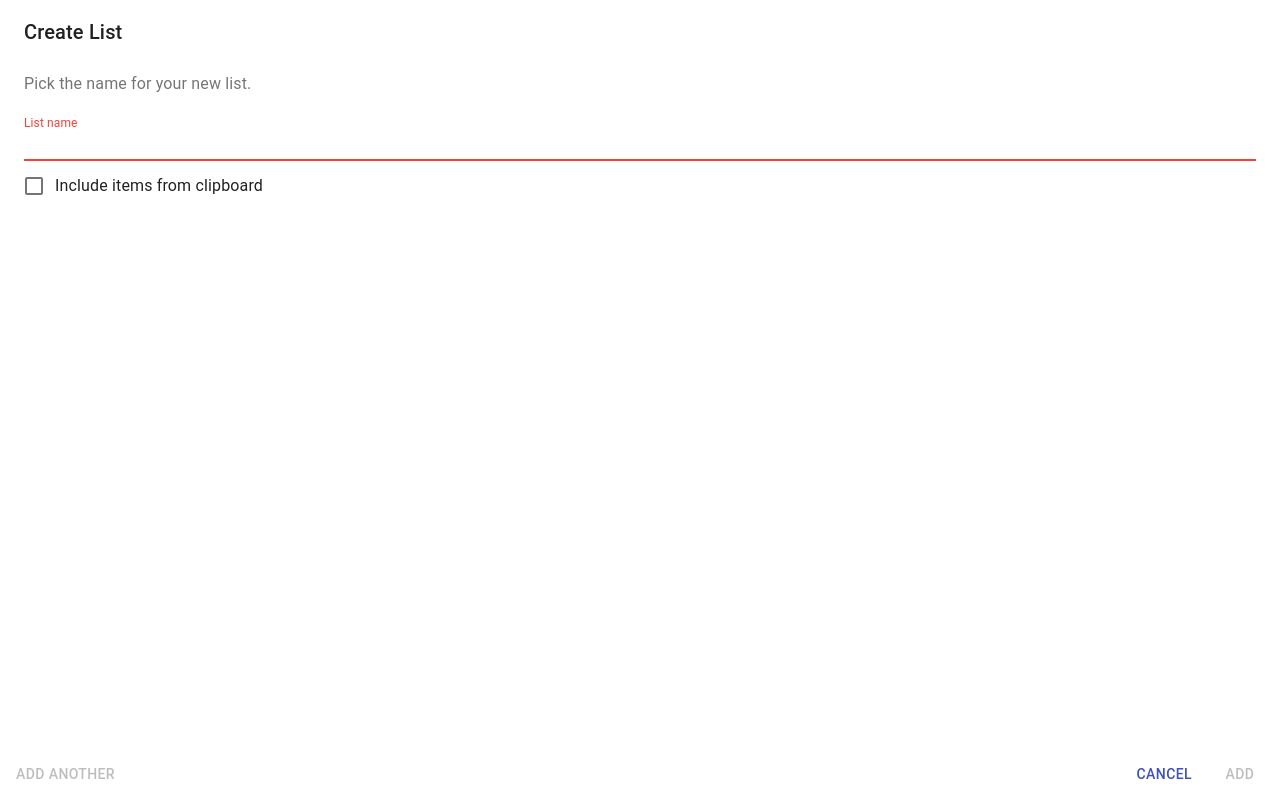
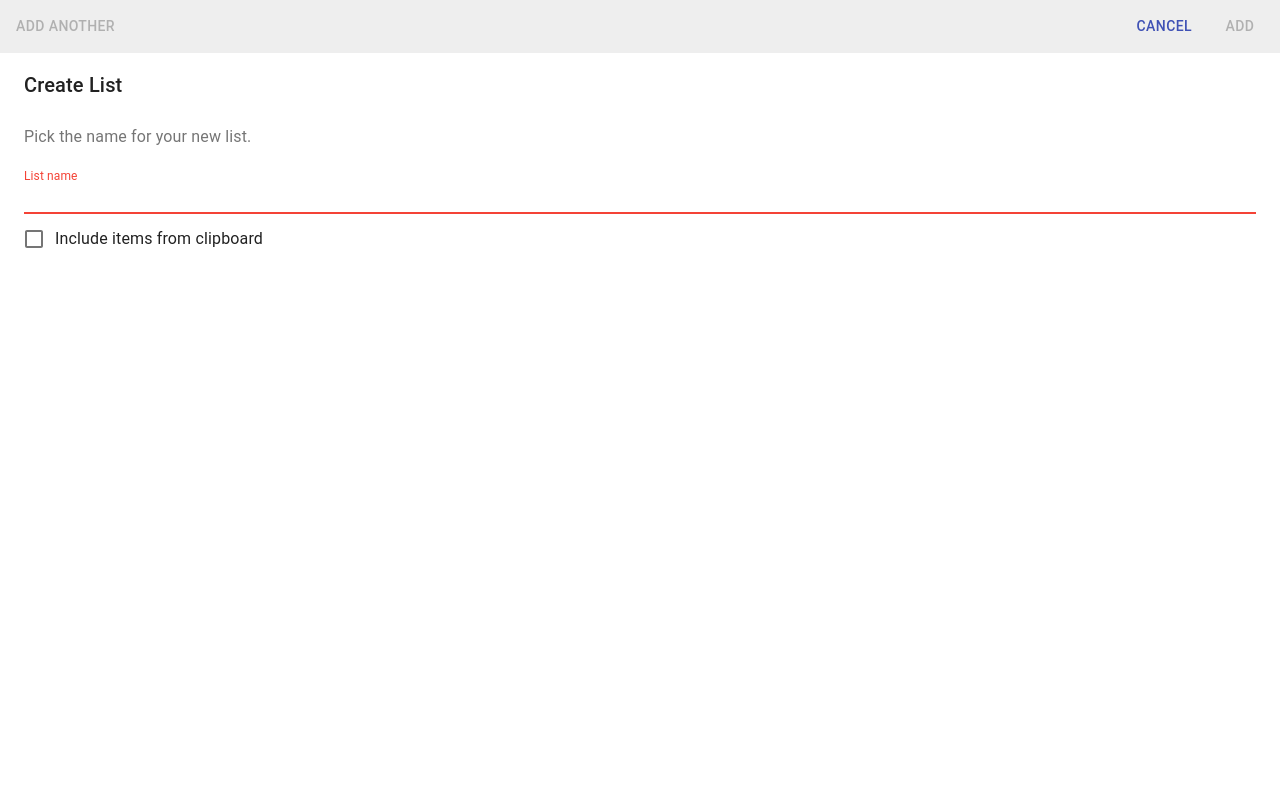
Before and after one commit to fmilitao/shopper, a React (Create React App) app: page / in a window 1280 px wide. Both pictures are taken after a click on the button 1208 px from the left and 32 px from the top of the page. Built offline with nearby package versions, Linux system fonts and the light colour scheme.

Commit message:
Move dialog buttons to top to workaround keyboard overlap issue

```diff
--- a/src/shopper/components/common/Dialog.tsx
+++ b/src/shopper/components/common/Dialog.tsx
@@ -49,12 +49,7 @@ export default function (props: Props) {
         onEnter={() => handleOpen()}
         onClose={() => handleClose(false)}
       >
-        <DialogTitle>{props.title}</DialogTitle>
-        <DialogContent>
-          <DialogContentText>{props.description}</DialogContentText>
-          {props.children}
-        </DialogContent>
-        <DialogActions>
+        <DialogActions style={{ background: '#eeeeee' }}>
           {props.another !== undefined && (
             <Button
               onClick={() => handleClose(true, false)}
@@ -78,6 +73,11 @@ export default function (props: Props) {
             {props.ok}
           </Button>
         </DialogActions>
+        <DialogTitle>{props.title}</DialogTitle>
+        <DialogContent>
+          <DialogContentText>{props.description}</DialogContentText>
+          {props.children}
+        </DialogContent>
       </Dialog>
     </div>
   );
```
